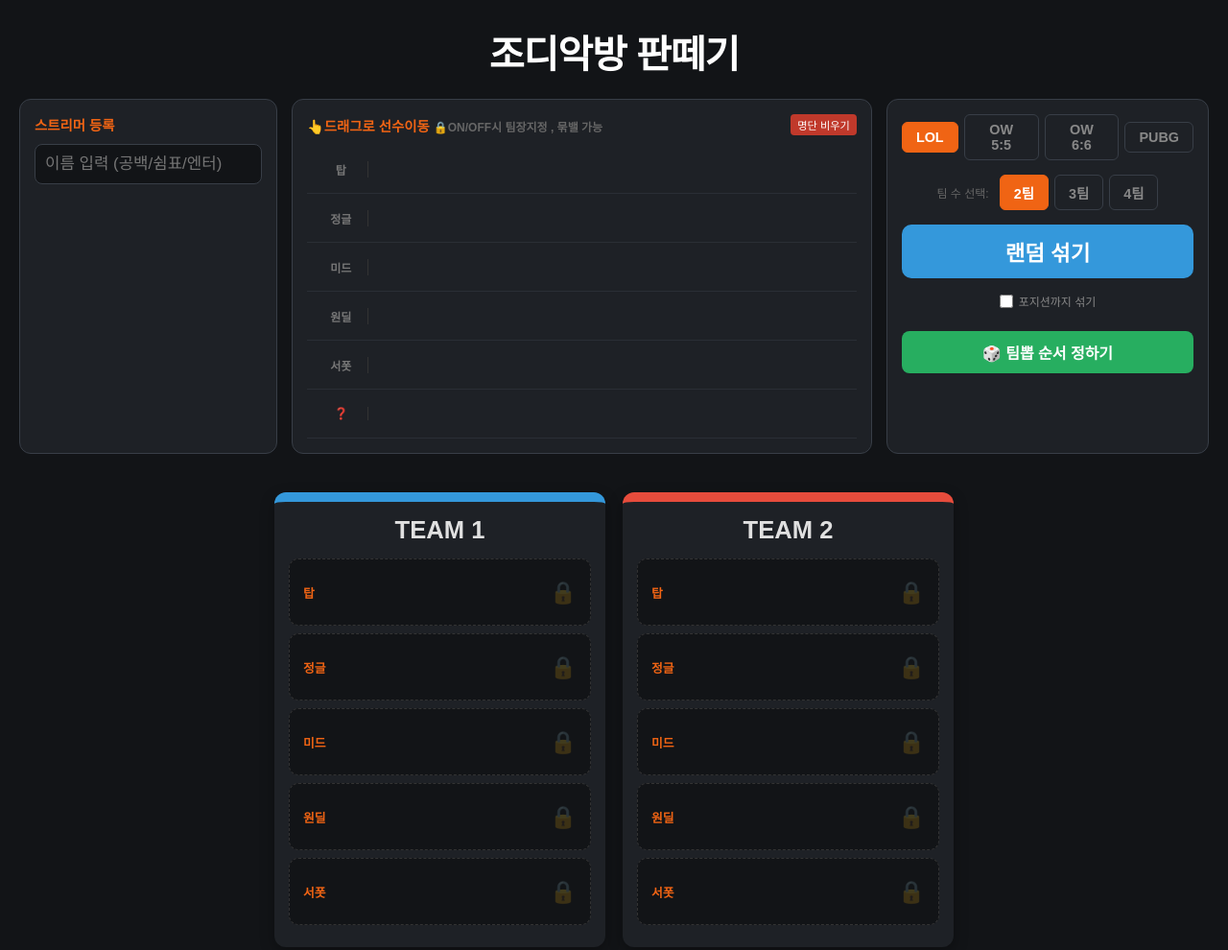
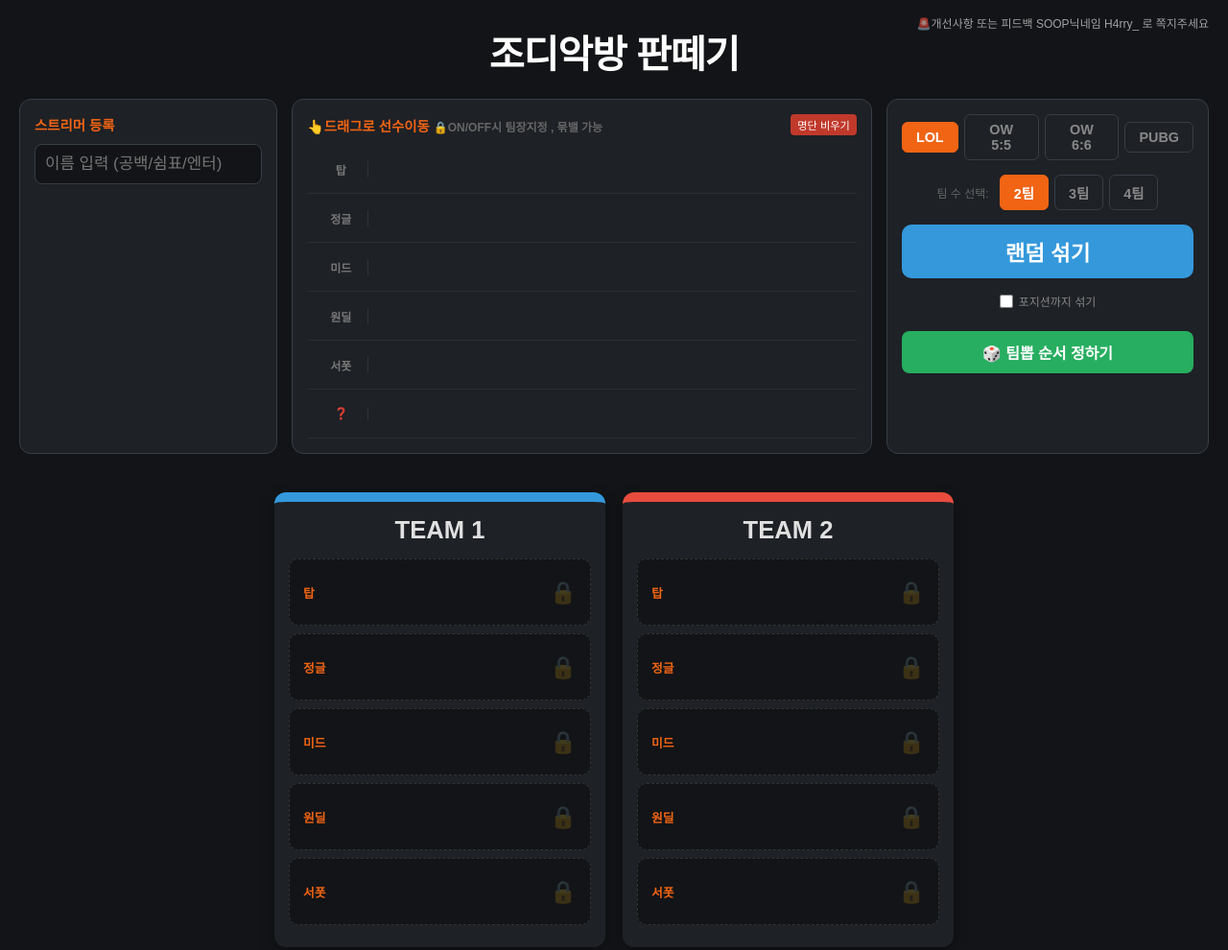
Before and after one commit to zodifan1/zoditeam, a plain HTML site: page index.html in a window 1280 px wide. Shown: the top 990 px of the page at 96% size. Drawn offline with Linux system fonts and the light colour scheme.

Commit message:
Add files via upload

```diff
--- a/index.html
+++ b/index.html
@@ -12,7 +12,7 @@
             --border-color: #383e47;
             --card-width: 315px;
         }
-        body { font-family: 'Pretendard', sans-serif; background-color: var(--bg-body); color: var(--text-main); margin: 0; padding: 15px 20px; display: flex; flex-direction: column; align-items: center; }
+        body { font-family: 'Pretendard', sans-serif; background-color: var(--bg-body); color: var(--text-main); margin: 0; padding: 15px 20px; display: flex; flex-direction: column; align-items: center; position: relative; }
         h1 { margin: 10px 0 20px 0 !important; font-size: 2.5rem !important; font-weight: 900; letter-spacing: -1px; color: #fff; }
         .top-container { display: grid; grid-template-columns: 0.8fr 1.8fr 1fr; gap: 15px; width: 100%; max-width: 1600px; margin-bottom: 20px; align-items: stretch; }
         .panel { background: var(--bg-panel); border-radius: 12px; border: 1px solid var(--border-color); padding: 15px; display: flex; flex-direction: column; }
@@ -47,20 +47,29 @@
         .lock-btn { margin-left: auto; cursor: pointer; opacity: 0.2; font-size: 1.4rem; transition: 0.2s; }
         .lock-btn.locked { opacity: 1; color: var(--ow-orange); }
         .remove-btn { color: #ff4d4d; font-size: 0.85rem; cursor: pointer; margin-left: 6px; }
-
         .map-unit { padding:4px 10px; background:#1e2126; border:1px solid #383e47; border-radius:6px; font-size:0.85rem; cursor:pointer; color:#bbb; transition: 0.2s; }
         .map-unit:hover { background: #2a2e35; color: #fff; }
         .map-unit.done { text-decoration: line-through; color: #555 !important; opacity: 0.5; background: #121417; border-color: #222; }
-
-        /* 강조용 빨간 글씨 스타일 */
         .text-red { color: #ff4d4d !important; font-weight: bold; }
-
         .map-header { text-align: center; margin-bottom: 20px; width: 100%; }
         .map-header .title { font-size: 1.5rem; font-weight: 900; color: #3498db; display: block; margin-bottom: 5px; }
         .map-header .desc { font-size: 0.85rem; color: #888; }
+
+        /* 피드백 문구 전용 스타일 */
+        .feedback-text {
+            position: absolute;
+            top: 15px;
+            right: 20px;
+            font-size: 0.75rem;
+            color: #ffffff;
+            opacity: 0.6;
+            font-weight: normal;
+        }
     </style>
 </head>
 <body>
+
+    <div class="feedback-text">🚨개선사항 또는 피드백 SOOP닉네임 H4rry_ 로 쪽지주세요</div>
 
     <h1>조디악방 판떼기</h1>
 
@@ -335,9 +344,7 @@
 
     function initMapManager() {
         const container = document.getElementById('mapContainer'); container.innerHTML = "";
-        // 빨간 글씨로 표시할 맵 목록
         const mzMaps = ["사모아", "샴발리 수도원", "서킷 로얄", "파라이수", "뉴 퀸 스트리트", "이스페란사", "콜로세오", "루나사피", "뉴 정크 시티", "수라바사", "아틀리스"];
-
         for (const [cat, maps] of Object.entries(owMaps)) {
             const catBox = document.createElement('div');
             catBox.style.cssText = "background: #121417; padding: 12px; border-radius: 10px; border: 1px solid #333;";
@@ -353,10 +360,7 @@
             maps.forEach(m => {
                 const span = document.createElement('span');
                 span.className = 'map-unit';
-                // 지정된 맵 이름이면 text-red 클래스 추가
-                if (mzMaps.includes(m)) {
-                    span.classList.add('text-red');
-                }
+                if (mzMaps.includes(m)) { span.classList.add('text-red'); }
                 span.textContent = m;
                 span.onclick = () => { span.classList.toggle('done'); saveAllData(); };
                 listDiv.appendChild(span);
@@ -373,12 +377,8 @@
             }
         }
         const resDiv = document.getElementById('mapResult');
-        if (pool.length === 0) {
-            resDiv.innerHTML = "<span style='color:#ff4d4d;'>추첨할 맵이 없습니다!</span>";
-            return;
-        }
+        if (pool.length === 0) { resDiv.innerHTML = "<span style='color:#ff4d4d;'>추첨할 맵이 없습니다!</span>"; return; }
         const picked = pool[Math.floor(Math.random() * pool.length)];
-        // 추첨 결과에서도 MZ맵이면 빨간색으로 표시
         const mzMaps = ["사모아", "샴발리 수도원", "서킷 로얄", "파라이수", "뉴 퀸 스트리트","이스페란사", "콜로세오", "루나사피", "뉴 정크 시티", "수라바사", "아틀리스"];
         const isMz = mzMaps.includes(picked.name);
         resDiv.innerHTML = `<span style="font-size:0.9rem; color:var(--ow-orange); opacity:0.8;">[${picked.cat}]</span><br><span class="${isMz ? 'text-red' : ''}">${picked.name}</span>`;
```
